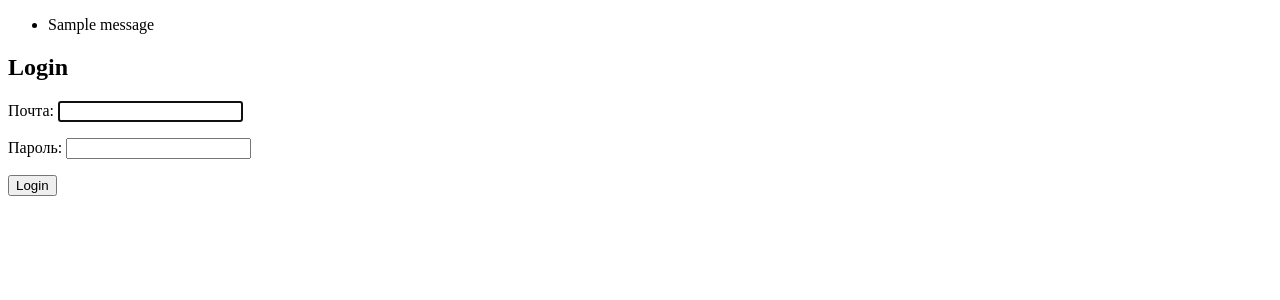
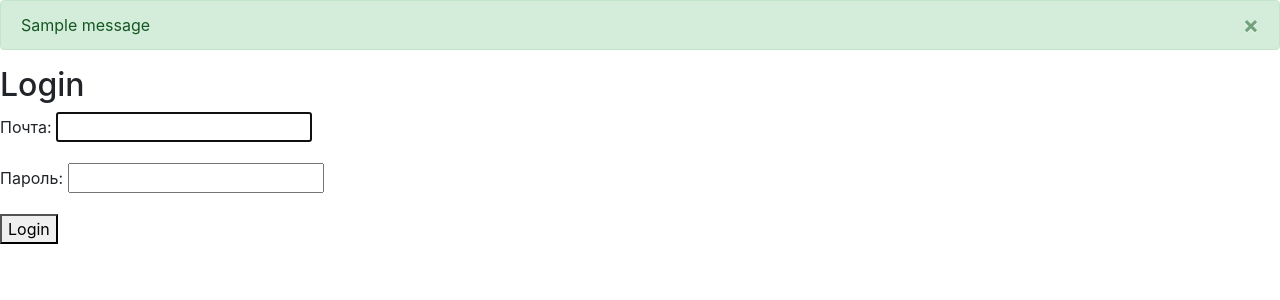
Before and after one commit to Angel367/cosmetic-meow, a Django app: page /login/ in a window 1280 px wide. Shown: the top 300 px of the page. Run offline with Django 4.2, Linux system fonts and the light colour scheme; tables that the repository leaves empty hold one stand-in row (values such as "Sample post"); one stand-in notice (Sample message) is shown; some libraries are stand-ins or nearby versions.

Commit message:
added messages, added google reCAPTCHA

```diff
--- a/cosmeticmeow/foundation/forms.py
+++ b/cosmeticmeow/foundation/forms.py
@@ -1,6 +1,8 @@
 from django.forms import ModelForm
 from django.contrib.auth.forms import UserCreationForm, UserChangeForm, AuthenticationForm, PasswordChangeForm
 from .models import Subscriber, CustomUser
+from captcha.fields import ReCaptchaField
+from captcha.widgets import ReCaptchaV2Checkbox
 
 
 class SubscriberForm(ModelForm):
@@ -22,6 +24,8 @@ class CustomUserCreateForm(UserCreationForm):
                   'password2'
                   ]
 
+    captcha = ReCaptchaField(widget=ReCaptchaV2Checkbox())
+
 
 class CustomUserUpdateForm(UserChangeForm):
     class Meta:
@@ -40,6 +44,7 @@ class CustomUserAuth(AuthenticationForm):
             'email',
             'password',
         ]
+    captcha = ReCaptchaField(widget=ReCaptchaV2Checkbox())
 
 
 class CustomUserChangePassword(PasswordChangeForm):
@@ -48,3 +53,4 @@ class CustomUserChangePassword(PasswordChangeForm):
                   'password1',
                   'password2',
                   ]
+    captcha = ReCaptchaField(widget=ReCaptchaV2Checkbox())
--- a/cosmeticmeow/foundation/templates/authentication/login.html
+++ b/cosmeticmeow/foundation/templates/authentication/login.html
@@ -3,15 +3,15 @@
 <head>
     <meta charset="UTF-8">
     <title>login</title>
+    <meta charset="utf-8">
+      <meta name="viewport" content="width=device-width, initial-scale=1.0">
+      <link rel="stylesheet" href="https://stackpath.bootstrapcdn.com/bootstrap/4.5.0/css/bootstrap.min.css">
 </head>
 <body>
-{% if messages %}
-<ul class="messages">
-    {% for message in messages %}
-    <li{% if message.tags %} class="{{ message.tags }}"{% endif %}>{{ message }}</li>
-    {% endfor %}
-</ul>
-{% endif %}
+{% include "base_elements/messaging.html" %}
+    {% block content %}
+
+    {% endblock %}
 <h2>Login</h2>
 <form method="post">
     {% csrf_token %}
--- /dev/null
+++ b/cosmeticmeow/foundation/templates/base_elements/messaging.html
@@ -0,0 +1,11 @@
+
+{% for message in messages %}
+<div class="container-fluid p-0" id="message_box">
+  <div class="alert {{ message.tags }} alert-dismissible" role="alert">
+    <button type="button" class="close" data-dismiss="alert" aria-label="Close">
+      <span aria-hidden="true" onclick="buttonClose()">&times;</span>
+    </button>
+    {{ message }}
+  </div>
+</div>
+{% endfor %}
--- a/cosmeticmeow/foundation/views.py
+++ b/cosmeticmeow/foundation/views.py
@@ -3,7 +3,7 @@
 from django.urls import reverse_lazy
 from django.utils.decorators import method_decorator
 from django.views.generic import TemplateView, CreateView
-from .forms import CustomUserCreateForm
+from .forms import CustomUserCreateForm, CustomUserAuth
 from .decorators import user_not_authenticated
 
 
@@ -15,6 +15,7 @@
 
 
 class CustomLoginView(LoginView):
+    form_class = CustomUserAuth
     template_name = 'authentication/login.html'
     redirect_authenticated_user = True
     success_url = reverse_lazy('/')
--- a/requirements.txt
+++ b/requirements.txt
@@ -1,3 +1,4 @@
 Django==4.1.10
 pillow
-Faker
+Faker~=19.3.0
+django-recaptcha
```
Also changed, not shown: cosmeticmeow/cosmeticmeow/settings.py (+17 -0 lines).
